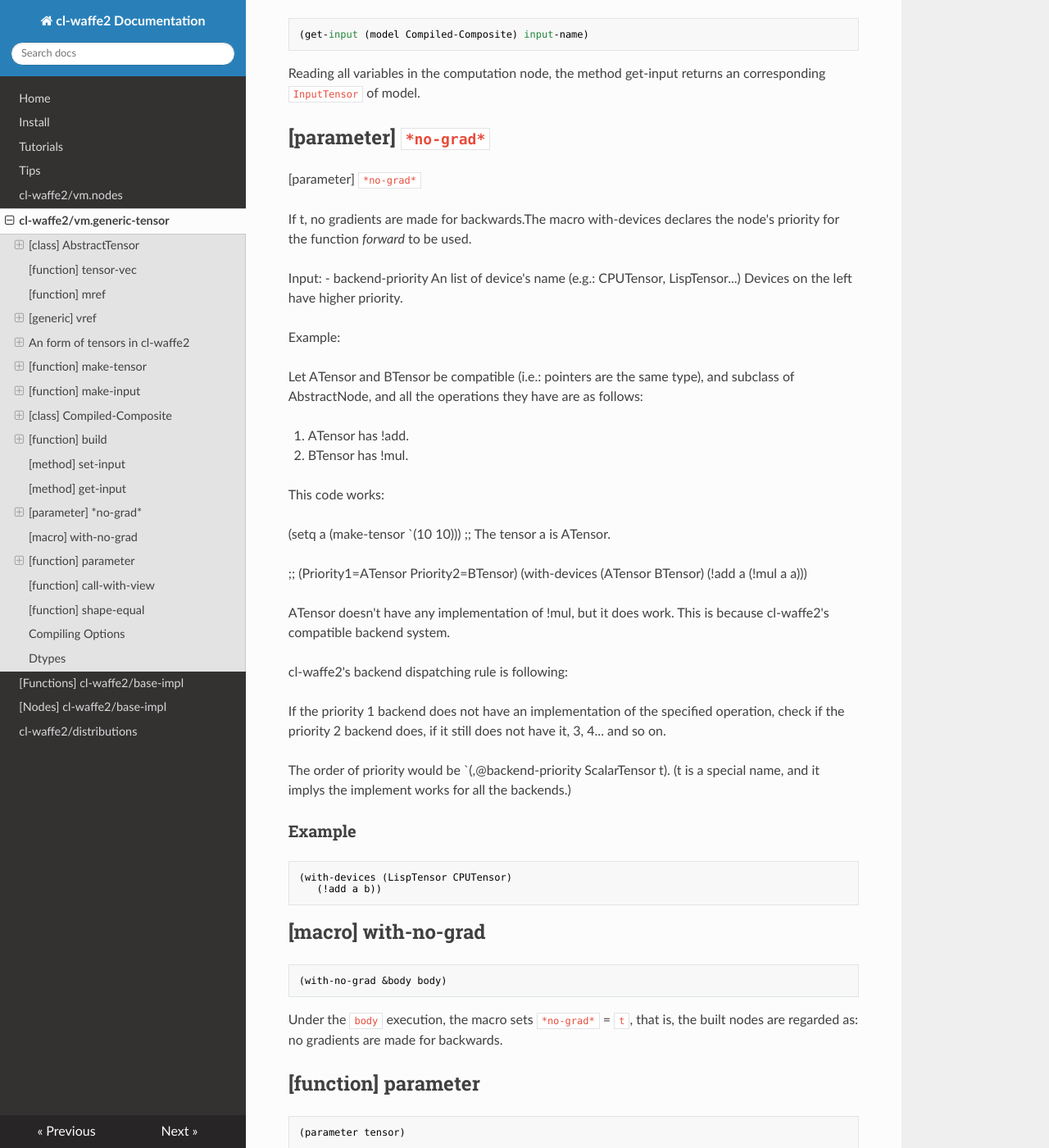
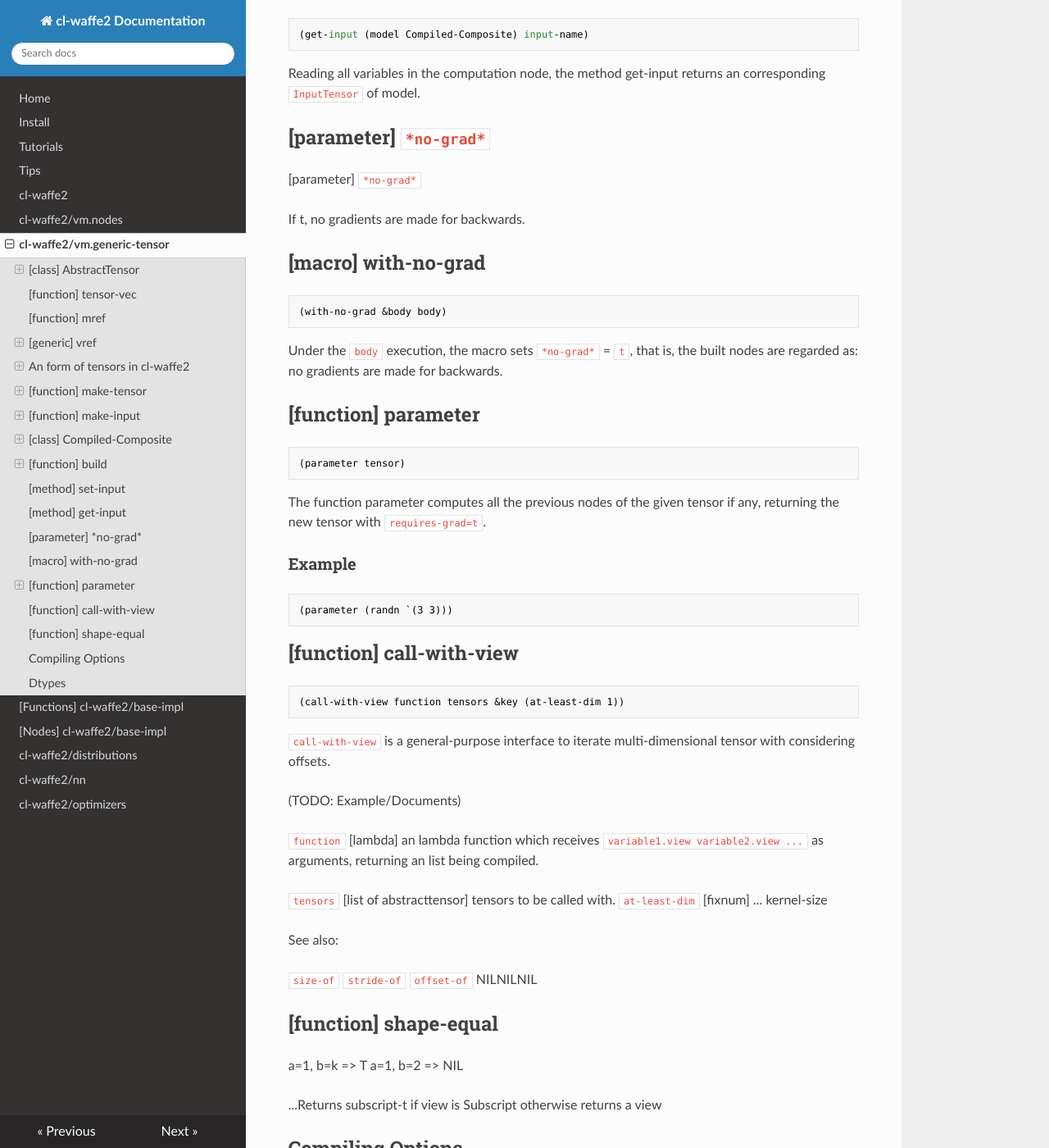
Before and after one commit to hikettei/cl-waffe2, an MkDocs documentation site: the page built from docs/cl-waffe2-docs/docs/generic-tensor.md, in a window 1280 px wide and 1400 px high, scrolled down 9520 px. Shown: the whole window at 82% size. Built offline with MkDocs 1.6.1, drawn with Linux system fonts in a browser that asks for light colours; nearby versions of some CDN libraries; some of the changed text lies outside the part shown.

Commit message:
update package structure

````diff
--- a/docs/cl-waffe2-docs/docs/generic-tensor.md
+++ b/docs/cl-waffe2-docs/docs/generic-tensor.md
@@ -424,42 +424,7 @@ Reading all variables in the computation node, the method get-input returns an c
 ## [parameter] `*no-grad*`
 [parameter] `*no-grad*`
 
-If t, no gradients are made for backwards.The macro with-devices declares the node's priority for the function *forward* to be used.
-
-Input:
-   - backend-priority
-     An list of device's name (e.g.: CPUTensor, LispTensor...)
-     Devices on the left have higher priority.
-
-Example:
-
-Let ATensor and BTensor be compatible (i.e.: pointers are the same type), and subclass of AbstractNode, and all the operations they have are as follows:
-
-1. ATensor has !add.
-2. BTensor has !mul.
-
-This code works:
-
-(setq a (make-tensor `(10 10))) ;; The tensor a is ATensor.
-
-;; (Priority1=ATensor Priority2=BTensor)
-(with-devices (ATensor BTensor)
-   (!add a (!mul a a)))
-
-ATensor doesn't have any implementation of !mul, but it does work. This is because cl-waffe2's compatible backend system.
-
-cl-waffe2's backend dispatching rule is following:
-
-If the priority 1 backend does not have an implementation of the specified operation, check if the priority 2 backend does, if it still does not have it, 3, 4... and so on.
-
-The order of priority would be `(,@backend-priority ScalarTensor t). (t is a special name, and it implys the implement works for all the backends.)
-
-### Example
-
-```lisp
-(with-devices (LispTensor CPUTensor)
-   (!add a b))
-```
+If t, no gradients are made for backwards.
 ## [macro] with-no-grad
 
 ```lisp
--- a/docs/cl-waffe2-docs/mkdocs.yml
+++ b/docs/cl-waffe2-docs/mkdocs.yml
@@ -5,11 +5,14 @@ nav:
     - Install: install.md
     - Tutorials: overview.md
     - Tips: Tips.md
+    - cl-waffe2: utils.md
     - cl-waffe2/vm.nodes: nodes.md
     - cl-waffe2/vm.generic-tensor: generic-tensor.md
     - "[Functions] cl-waffe2/base-impl": base-impl.md
     - "[Nodes] cl-waffe2/base-impl": base-impl-nodes.md
     - cl-waffe2/distributions: distributions.md
+    - cl-waffe2/nn: nn.md
+    - cl-waffe2/optimizers: optimizer.md
 
 theme: readthedocs
 
````
Also changed, not shown: other parts of docs/cl-waffe2-docs/docs/generic-tensor.md (+3 -3 lines), docs/cl-waffe2-docs/docs/nodes.md (+1 -0 lines), docs/cl-waffe2-docs/docs/nn.md (added), docs/cl-waffe2-docs/docs/optimizer.md (added), docs/cl-waffe2-docs/docs/utils.md (added), 3 other files.
